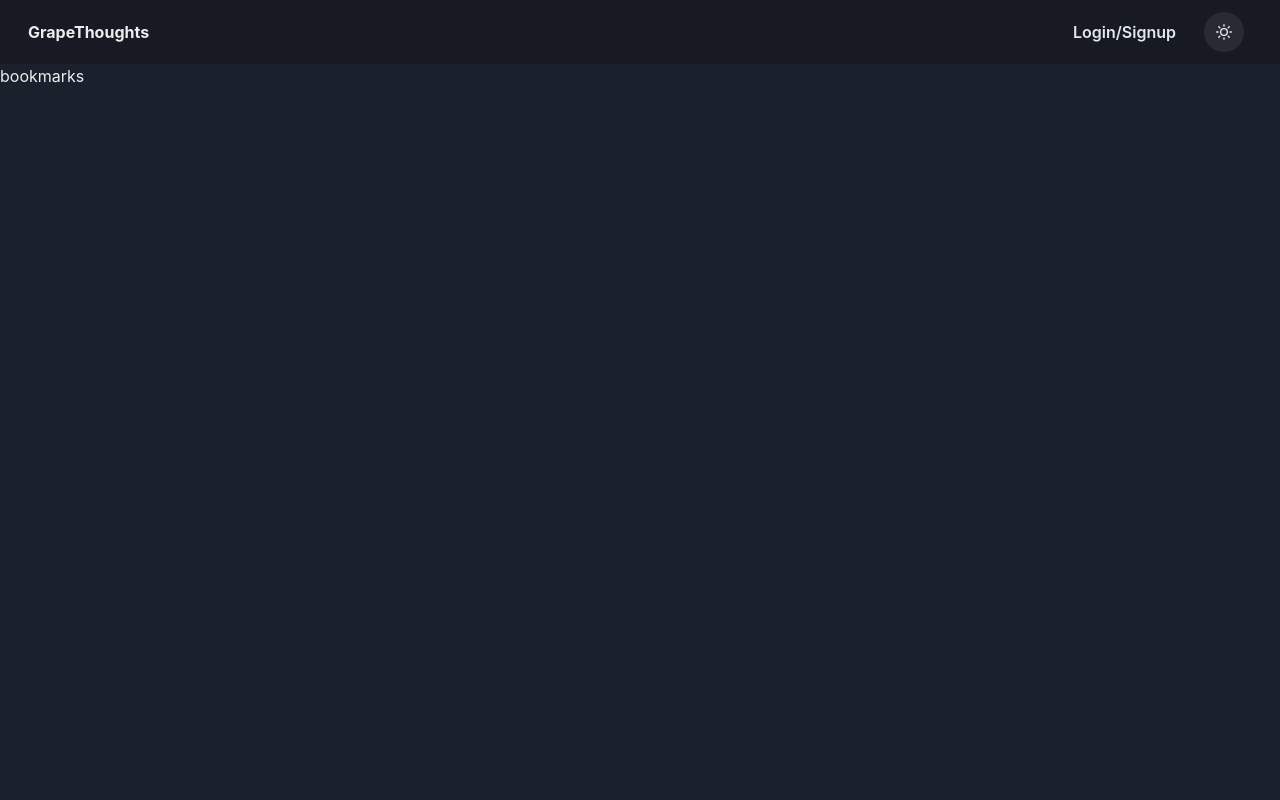
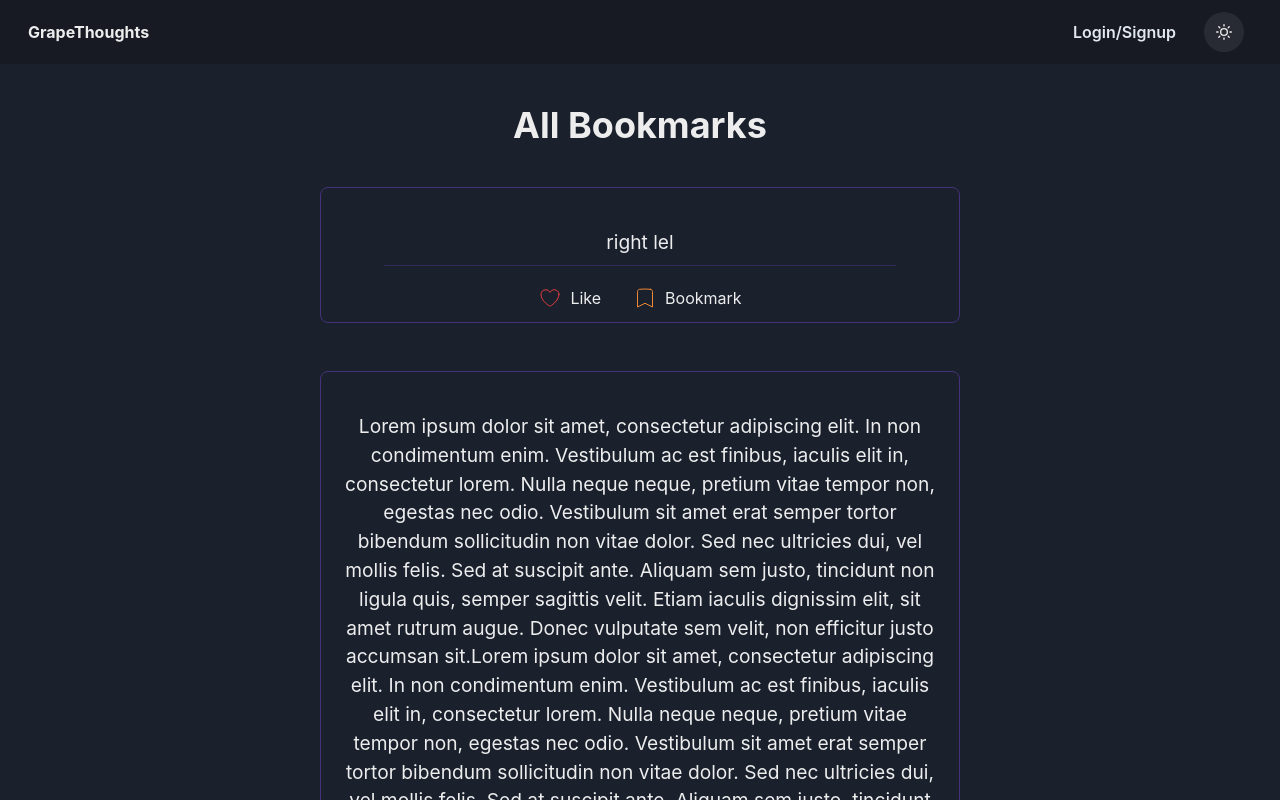
Before and after one commit to grapeJUICE1/Grape-Thoughts, a Next.js app: page /bookmarks in a window 1280 px wide. Shown: the top 800 px of the page. Built offline with nearby package versions, Linux system fonts and the light colour scheme.

Commit message:
create bookmarks component and use it in bookmarks page

```diff
--- /dev/null
+++ b/components/Bookmarks/index.tsx
@@ -0,0 +1,15 @@
+import { Heading } from '@chakra-ui/react'
+import Thoughts from '../Thoughts'
+
+function Bookmarks() {
+  return (
+    <>
+      <Heading mt={10} textAlign='center'>
+        All Bookmarks
+      </Heading>
+      <Thoughts />
+    </>
+  )
+}
+
+export default Bookmarks
--- a/pages/bookmarks.tsx
+++ b/pages/bookmarks.tsx
@@ -1,5 +1,7 @@
+import Bookmarks from '../components/Bookmarks'
+
 function bookmarks() {
-  return <div>bookmarks</div>
+  return <Bookmarks />
 }
 
 export default bookmarks
```
